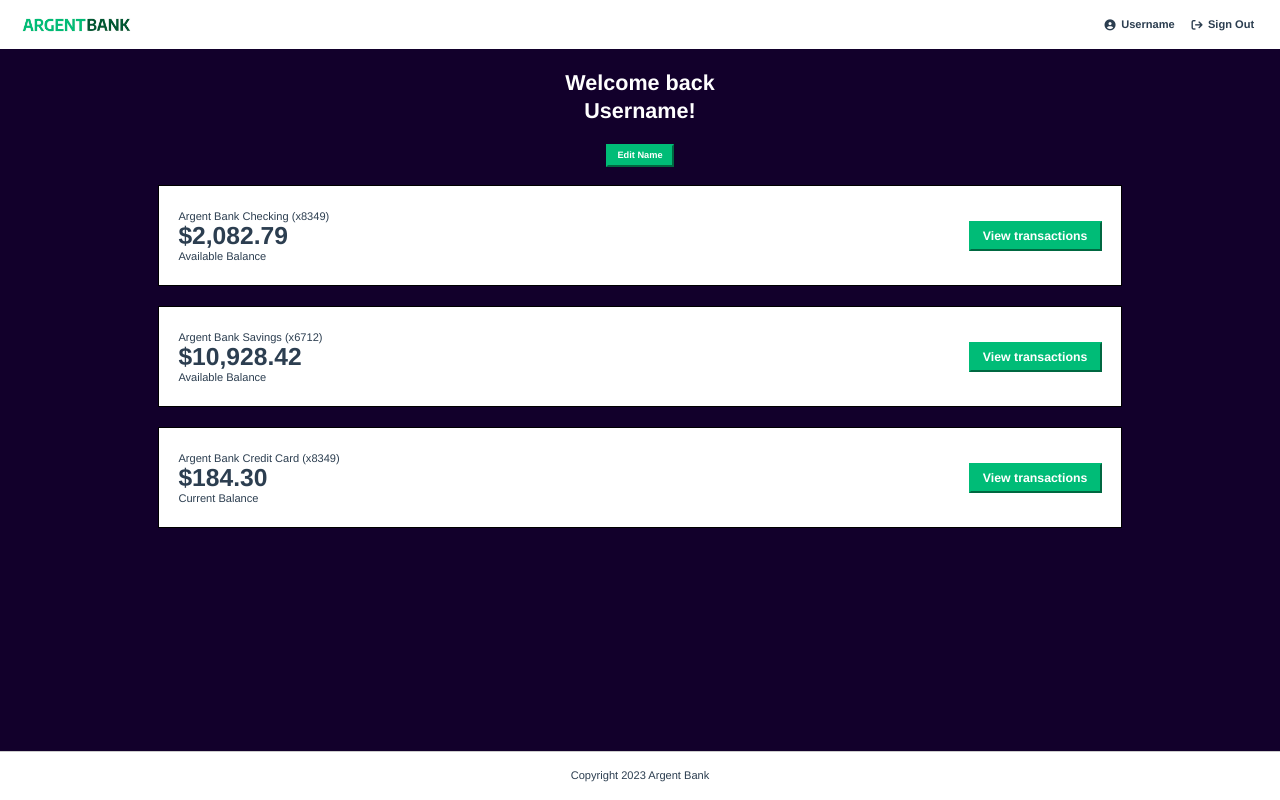
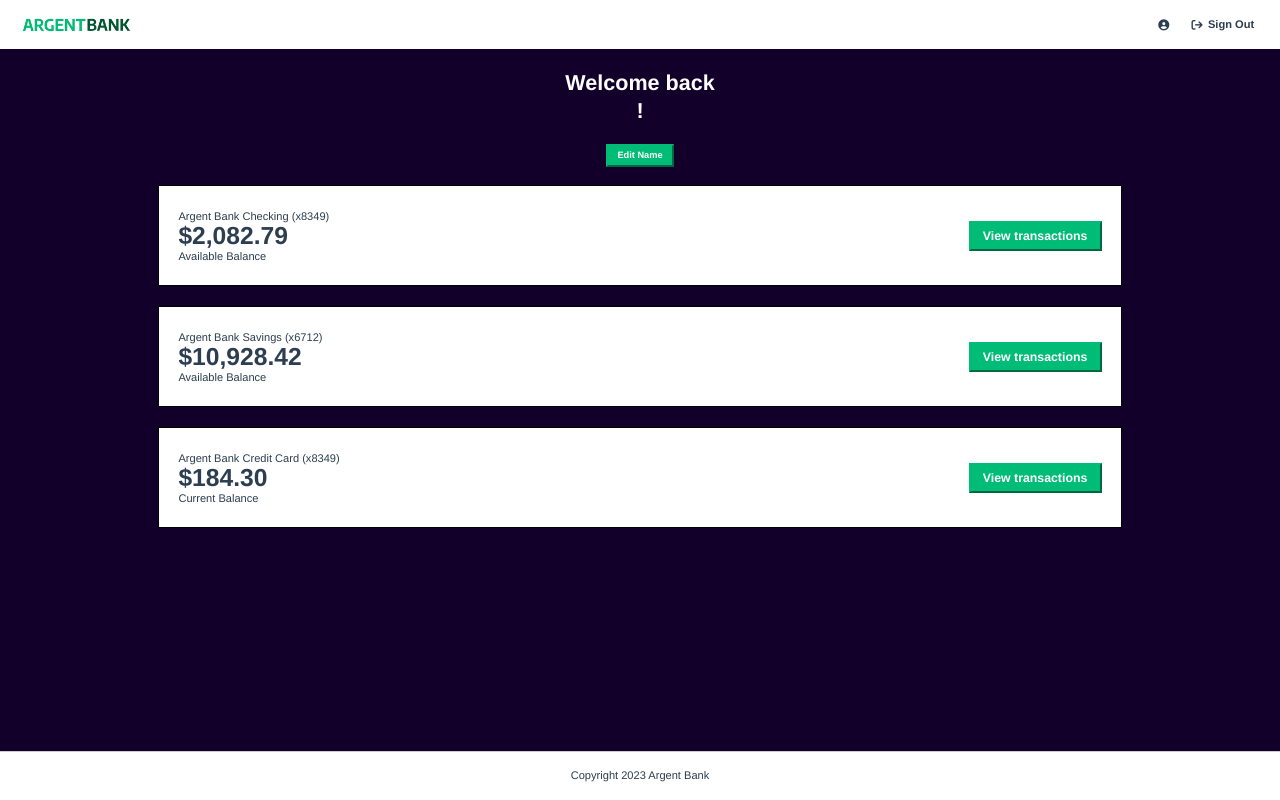
Before and after one commit to vzamboulingame/openclassrooms-projet-13, a React (Create React App) app: page /profile in a window 1280 px wide. Built offline with nearby package versions, Linux system fonts and the light colour scheme; no server answers.

Commit message:
Made various changes :
- Jwt token is now saved to localstorage for user session persistance
- User profile is now retrieved using token from localstorage
- Added local token clear on sign out in Header.jsx
- Removed "Username" placeholder text from Header.jsx & Profile.jsx

```diff
--- a/src/components/Header.jsx
+++ b/src/components/Header.jsx
@@ -19,6 +19,7 @@ export default function Header() {
   const handleClick = () => {
     dispatch(resetLoginInfo());
     dispatch(resetProfileInfo());
+    localStorage.removeItem("token");
   };
 
   return (
@@ -30,7 +31,7 @@ export default function Header() {
         <div className="header-signin">
           <i className="header-signin-icon fa-solid fa-user-circle"></i>
           <Link className="header-signin-link" to="#">
-            {firstName || "Username"}
+            {firstName}
           </Link>
           <i className="header-signin-icon fa-solid fa-sign-out"></i>
           <Link className="header-signin-link" onClick={handleClick} to="/">
--- a/src/pages/Profile.jsx
+++ b/src/pages/Profile.jsx
@@ -20,7 +20,7 @@ import Transaction from "../components/Transaction";
 export default function Profile() {
   const dispatch = useDispatch();
   const [getUserProfile] = useGetUserProfileMutation();
-  const authToken = useSelector((state) => state.signIn.authToken);
+  const authToken = localStorage.getItem("token");
   const firstName = useSelector((state) => state.profile.firstName);
 
   useEffect(() => {
@@ -48,7 +48,7 @@ export default function Profile() {
       <div className="profile">
         <p className="profile-welcome">
           Welcome back <br />
-          {firstName || "Username"}!
+          {firstName}!
         </p>
         <button className="profile-button">Edit Name</button>
         <div className="profile-transactions">
--- a/src/pages/SignIn.jsx
+++ b/src/pages/SignIn.jsx
@@ -39,6 +39,9 @@ export default function SignIn() {
         // Store the JWT token in the Redux store
         const jwtToken = data.body.token;
         dispatch(setAuthToken(jwtToken));
+
+        // Save the token in local storage to persist the user's login session
+        localStorage.setItem("token", jwtToken);
 
         // Reset the input fields after storing data in the Redux store
         document.getElementById("username").value = "";
```
